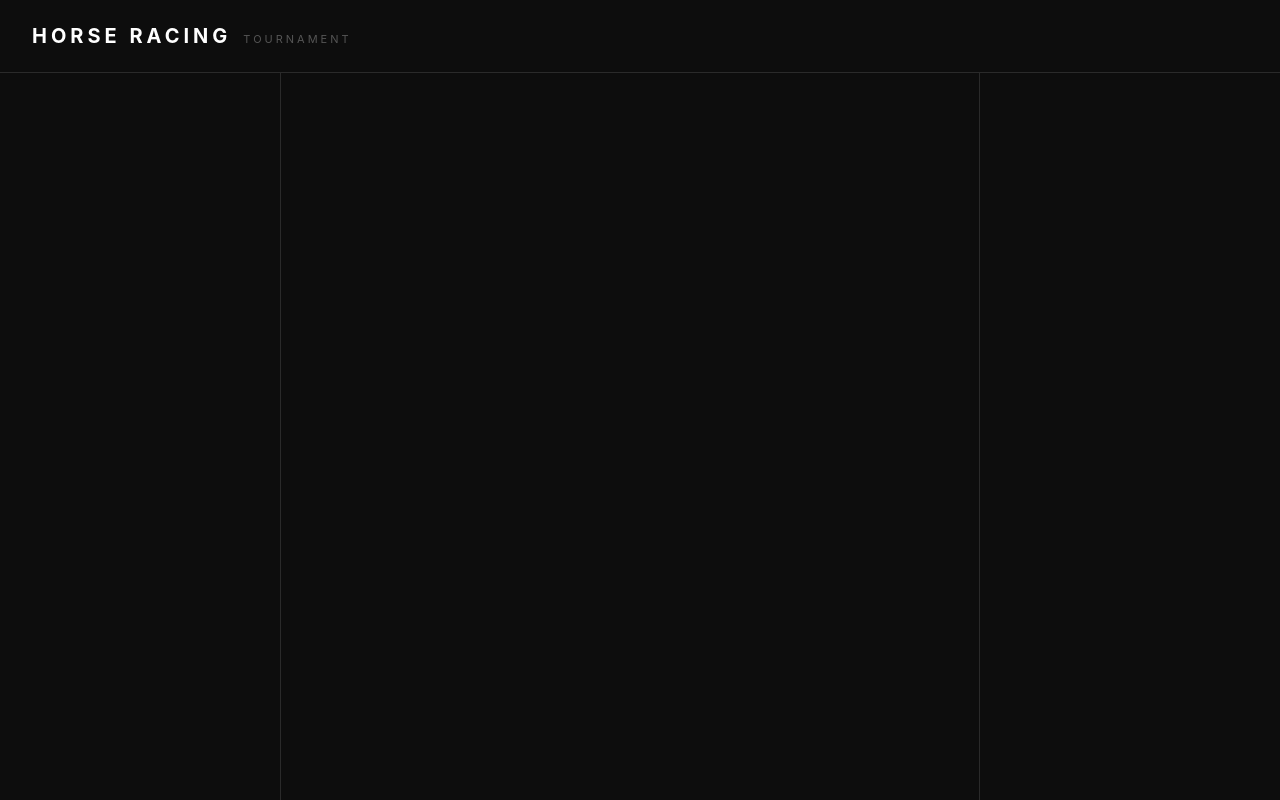
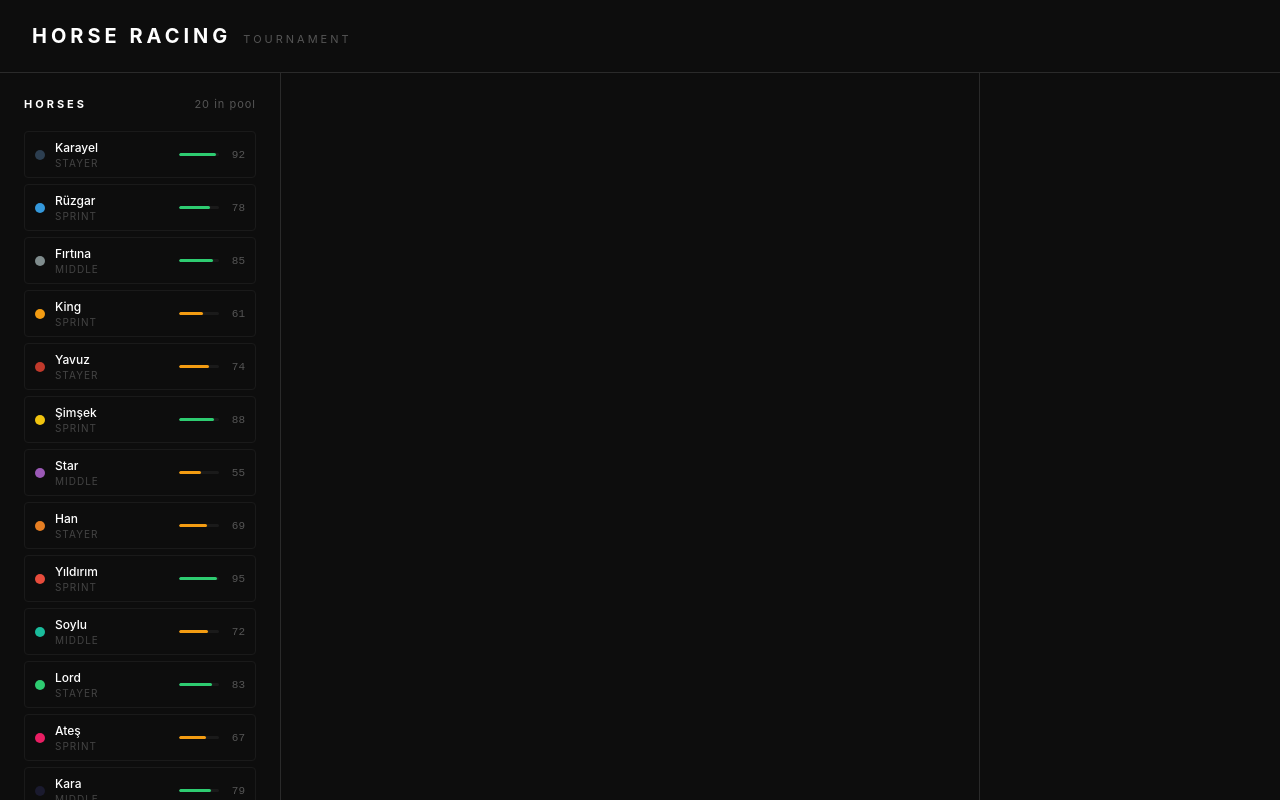
Before and after one commit to dolunayozbilgin/horse-racing-game, a Vue app: page / in a window 1280 px wide. Shown: the top 800 px of the page. Built offline with nearby package versions, Linux system fonts and the light colour scheme.

Commit message:
feat(components): add HorseList with condition bars and stamina types

```diff
--- a/src/App.vue
+++ b/src/App.vue
@@ -7,7 +7,7 @@
 
     <main class="app-main">
       <aside class="panel panel-left">
-        <!-- HorseList buraya gelecek -->
+        <HorseList />
       </aside>
 
       <section class="panel panel-center">
@@ -23,7 +23,7 @@
 </template>
 
 <script setup>
-// componentler eklendikçe buraya import edilecek
+import HorseList from './components/HorseList.vue'
 </script>
 
 <style>
--- /dev/null
+++ b/src/components/HorseList.vue
@@ -0,0 +1,158 @@
+<template>
+  <div class="horse-list">
+    <div class="panel-header">
+      <span class="panel-title">HORSES</span>
+      <span class="panel-subtitle">{{ horses.length }} in pool</span>
+    </div>
+
+    <div class="horse-items">
+      <div
+        v-for="horse in horses"
+        :key="horse.id"
+        class="horse-item"
+        :class="{ 'is-selected': isSelected(horse.id) }"
+      >
+        <div class="horse-color" :style="{ background: horse.color }"></div>
+        <div class="horse-info">
+          <span class="horse-name">{{ horse.name }}</span>
+          <span class="horse-type">{{ horse.staminaType }}</span>
+        </div>
+        <div class="horse-condition">
+          <div class="condition-bar">
+            <div
+              class="condition-fill"
+              :style="{
+                width: horse.condition + '%',
+                background: conditionColor(horse.condition),
+              }"
+            ></div>
+          </div>
+          <span class="condition-value">{{ horse.condition }}</span>
+        </div>
+      </div>
+    </div>
+  </div>
+</template>
+
+<script setup>
+import { useRaceStore } from '../stores/raceStore'
+import { storeToRefs } from 'pinia'
+
+const store = useRaceStore()
+const { horses, selectedHorses } = storeToRefs(store)
+
+function isSelected(horseId) {
+  return selectedHorses.value.some((h) => h.id === horseId)
+}
+
+function conditionColor(condition) {
+  if (condition >= 75) return '#2ecc71'
+  if (condition >= 50) return '#f39c12'
+  return '#e74c3c'
+}
+</script>
+
+<style scoped>
+.horse-list {
+  height: 100%;
+  display: flex;
+  flex-direction: column;
+}
+
+.panel-header {
+  display: flex;
+  align-items: baseline;
+  justify-content: space-between;
+  margin-bottom: 20px;
+}
+
+.panel-title {
+  font-size: 11px;
+  font-weight: 700;
+  letter-spacing: 3px;
+  color: #ffffff;
+}
+
+.panel-subtitle {
+  font-size: 11px;
+  color: #555;
+  letter-spacing: 1px;
+}
+
+.horse-items {
+  display: flex;
+  flex-direction: column;
+  gap: 6px;
+  overflow-y: auto;
+}
+
+.horse-item {
+  display: flex;
+  align-items: center;
+  gap: 10px;
+  padding: 8px 10px;
+  border: 1px solid #1a1a1a;
+  border-radius: 4px;
+  transition: border-color 0.2s;
+}
+
+.horse-item.is-selected {
+  border-color: #333;
+  background: #111;
+}
+
+.horse-color {
+  width: 10px;
+  height: 10px;
+  border-radius: 50%;
+  flex-shrink: 0;
+}
+
+.horse-info {
+  flex: 1;
+  display: flex;
+  flex-direction: column;
+  gap: 2px;
+}
+
+.horse-name {
+  font-size: 12px;
+  color: #ffffff;
+  font-weight: 500;
+}
+
+.horse-type {
+  font-size: 10px;
+  color: #444;
+  letter-spacing: 1px;
+  text-transform: uppercase;
+}
+
+.horse-condition {
+  display: flex;
+  align-items: center;
+  gap: 6px;
+}
+
+.condition-bar {
+  width: 40px;
+  height: 3px;
+  background: #1a1a1a;
+  border-radius: 2px;
+  overflow: hidden;
+}
+
+.condition-fill {
+  height: 100%;
+  border-radius: 2px;
+  transition: width 0.5s ease;
+}
+
+.condition-value {
+  font-size: 11px;
+  color: #555;
+  font-family: monospace;
+  min-width: 20px;
+  text-align: right;
+}
+</style>
```
